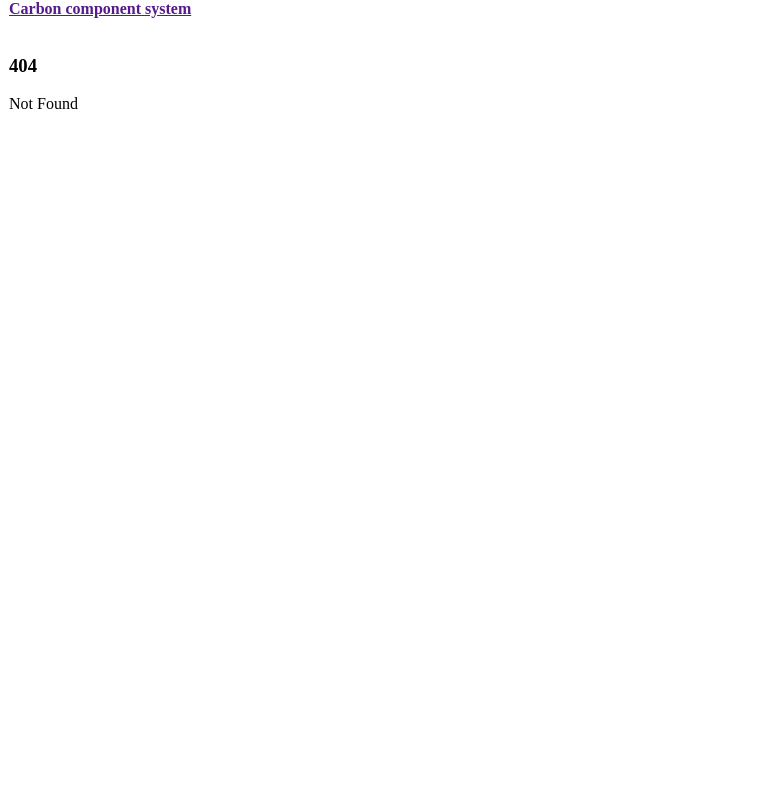
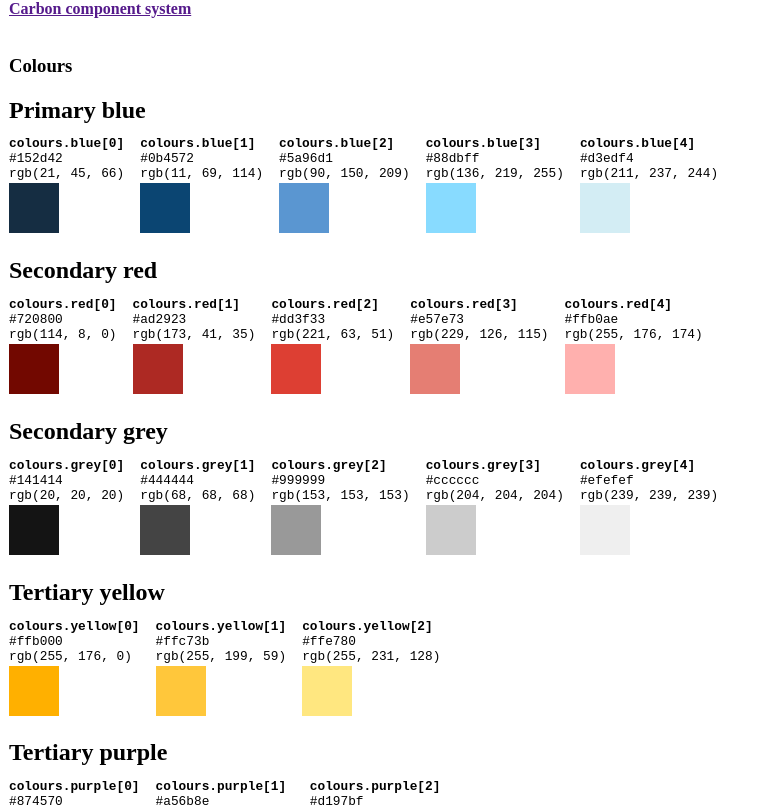
Before and after one commit to carbonbrief/carbon-components, a SvelteKit app: page /Colours in a window 1280 px wide. Before the commit this address had no page. Shown: the top 807 px of the page, without its empty margins (0-770 px from the left). Built offline with nearby package versions, Linux system fonts and the light colour scheme.

Commit message:
add basic swatches

```diff
--- /dev/null
+++ b/src/lib/colours.js
@@ -0,0 +1,25 @@
+export const blue = ['#152d42','#0b4572','#5a96d1','#88dbff','#d3edf4'];
+export const red = ['#720800','#ad2923','#dd3f33','#e57e73','#ffb0ae'];
+export const grey = ['#141414','#444444','#999999','#cccccc','#efefef'];
+export const yellow = ['#ffb000','#ffc73b','#ffe780'];
+export const purple = ['#874570','#a56b8e','#d197bf'];
+export const orange = ['#e05a00','#ef9450','#f4b484'];
+export const green = ['#539e3e','#77c465','#b6eaa7'];
+
+
+
+export let hexToRgb = (hexString)=>{
+  let hex = hexString;
+  // Expand shorthand form (e.g. "03F") to full form (e.g. "0033FF")
+  const shorthandRegex = /^#?([a-f\d])([a-f\d])([a-f\d])$/i;
+  hex = hex.replace(shorthandRegex, function(m, r, g, b) {
+    return r + r + g + g + b + b;
+  });
+
+  const result = /^#?([a-f\d]{2})([a-f\d]{2})([a-f\d]{2})$/i.exec(hex);
+  return result ? {
+    r: parseInt(result[1], 16),
+    g: parseInt(result[2], 16),
+    b: parseInt(result[3], 16)
+  } : null;
+}
--- a/src/routes/+page.svelte
+++ b/src/routes/+page.svelte
@@ -24,6 +24,7 @@
 </ul>
 <h2>Style guide</h2>
 <ul>
+	<li><a href="{base}/Colours">Colours</a></li>
 	<li><a href="{base}/TypeStyles">Type styles</a></li>
 </ul>
 <h2>Usage examples</h2>
--- /dev/null
+++ b/src/routes/Colours/+page.svelte
@@ -0,0 +1,77 @@
+<script>
+  import * as colours from "$lib/colours.js";
+  function hexToRgb(hex) {
+    // Expand shorthand form (e.g. "03F") to full form (e.g. "0033FF")
+    var shorthandRegex = /^#?([a-f\d])([a-f\d])([a-f\d])$/i;
+    hex = hex.replace(shorthandRegex, function(m, r, g, b) {
+      return r + r + g + g + b + b;
+    });
+
+    var result = /^#?([a-f\d]{2})([a-f\d]{2})([a-f\d]{2})$/i.exec(hex);
+    return result ? [
+      parseInt(result[1], 16),
+      parseInt(result[2], 16),
+      parseInt(result[3], 16)
+    ] : null;
+  }
+</script>
+<h1>Colours</h1>
+<h2>Primary blue</h2>
+<div class="swatch-grid">
+  {@render colourArray('blue')}
+</div>
+<h2>Secondary red</h2>
+{@render colourArray('red')}
+<h2>Secondary grey</h2>
+{@render colourArray('grey')}
+<h2>Tertiary yellow</h2>
+{@render colourArray('yellow')}
+<h2>Tertiary purple</h2>
+{@render colourArray('purple')}
+<h2>Tertiary orange</h2>
+{@render colourArray('orange')}
+<h2>Tertiary green</h2>
+{@render colourArray('green')}
+
+{#snippet swatch(colourHex, name)}
+  <div class="swatch">
+    <h3>{name}</h3>
+    <pre>
+{colourHex}
+rgb({hexToRgb(colourHex).join(', ')})</pre>
+    <svg width={50} height={50}>
+      <rect x={0} y={0} width={50} height={50} fill={colourHex}></rect>
+    </svg>
+  </div>
+{/snippet }
+
+{#snippet colourArray(colour)}
+<div class="swatch-grid">
+  {#each colours[colour] as hex, i}
+    {@render swatch(hex, `colours.${colour}[${i}]`)}
+  {/each}
+</div>
+{/snippet}
+
+<style>
+  .swatch-grid{
+    display: flex;
+    max-width: 100%;
+    overflow-x: auto;
+  }
+  .swatch{
+    margin-right: 1rem;
+  }
+  .swatch h3{
+    font-family: monospace;
+    margin-bottom: 0;
+    font-size: 0.8rem;
+  }
+  .swatch pre{
+    font-size: 0.8rem;
+    margin-bottom: 2px;
+  }
+  h2{
+    margin-bottom: 0rem;
+  }
+</style>
--- a/src/routes/TypeStyles/+page.svelte
+++ b/src/routes/TypeStyles/+page.svelte
@@ -1,3 +1,6 @@
+
+<h1>Site type styles</h1>
+<article class="site-style">
 <h1>Heading 1, PT Sans bold 2.75rem</h1>
 <details>
 	<summary>CSS</summary>
@@ -72,9 +75,10 @@
   color: #666666;
 </pre>
 </details>
+</article>
 
 <style>
-	summary {
+	.site-style summary {
 		font-family: 'PT Sans', sans-serif;
 		font-size: 1rem;
 		display: block;
@@ -82,48 +86,48 @@
 		display: inline-block;
 		cursor: pointer;
 	}
-	h1 {
+	.site-style h1 {
 		font-size: 2.75rem;
 		font-family: 'PT Sans', sans-serif;
 		font-weight: bold;
 	}
-	h2 {
+	.site-style h2 {
 		font-size: 2rem;
 		font-family: 'PT Sans', sans-serif;
 		font-weight: bold;
 	}
 
-	h3 {
+	.site-style h3 {
 		font-size: 1.75rem;
 		font-family: 'PT Sans', sans-serif;
 		font-weight: bold;
 	}
 
-	p {
+	.site-style p {
 		font-size: 1.25rem;
 		font-family: 'PT Serif', sans-serif;
 		line-height: 2.25rem;
 		max-width: 46rem;
 	}
 
-	.chart-title {
+	.site-style .chart-title {
 		font-size: 1.375rem;
 		font-weight: bold;
 		line-height: 1.25rem;
 	}
 
-	.caption {
+	.site-style .caption {
 		font-family: 'PT Sans', sans-serif;
 		font-size: 1rem;
 		line-height: 1.5rem;
 	}
-	.source {
+	.site-style .source {
 		font-family: 'PT Sans', sans-serif;
 		font-size: 0.8rem;
 		color: #666666;
 	}
 
-	pre {
+	.site-style pre {
 		max-width: 46rem;
 		color: #666666;
 		border-inline-start: 1px dotted #666666;
```
